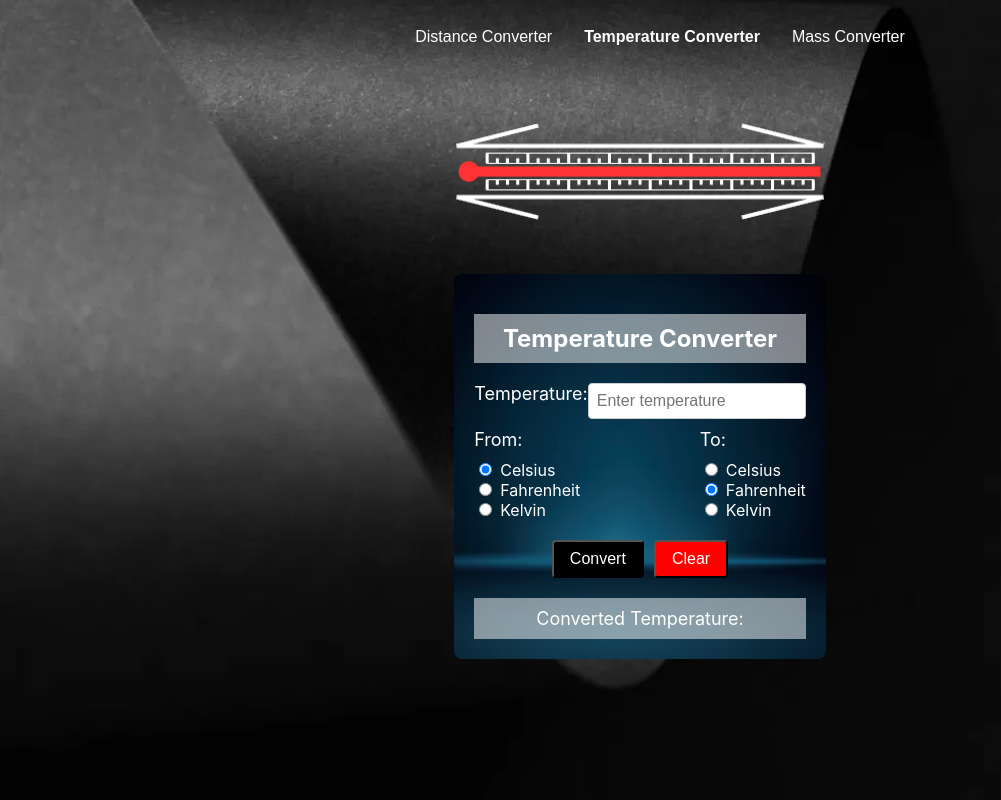
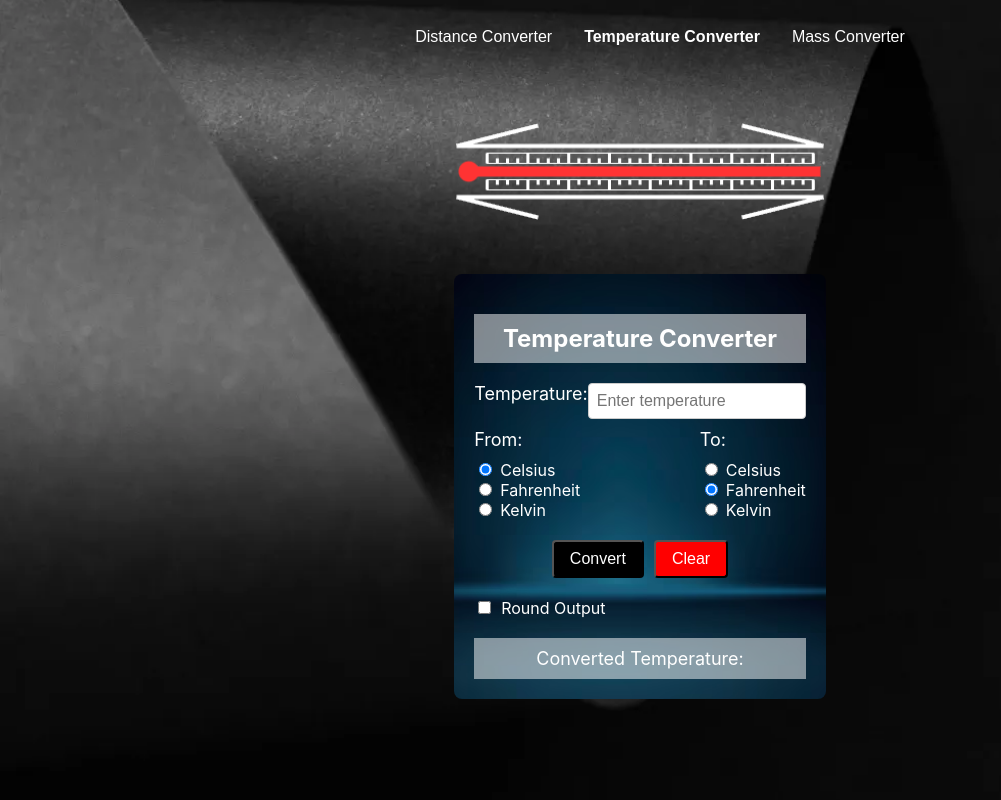
Before and after one commit to nellykawera/Converter-app, a React (Create React App) app: page /temperature in a window 1280 px wide. Both pictures are taken after a click on the button "Temperature Converter". Shown: the whole page, without its empty margins (0-1001 px from the left). Built offline with nearby package versions, Linux system fonts and the light colour scheme.

Commit message:
Added round output functionality to TemperatureConverter component

```diff
--- a/src/App.css
+++ b/src/App.css
@@ -75,7 +75,3 @@ body {
     font-size: 14px;
   }
 }
-.converter-page {
-  margin-top: 50px;
-  text-align: center;
-}
--- a/src/components/MassConverter.js
+++ b/src/components/MassConverter.js
@@ -7,6 +7,7 @@ function MassConverter() {
   const [fromUnit, setFromUnit] = useState('kilogram');
   const [toUnit, setToUnit] = useState('pound');
   const [convertedValue, setConvertedValue] = useState(null);
+  const [roundOutput, setRoundOutput] = useState(false);
 
   const convertMass = () => {
     const inputMass = parseFloat(inputValue);
@@ -27,7 +28,11 @@ function MassConverter() {
       } else {
         convertedMass = inputMass;
       }
-      setConvertedValue(convertedMass.toFixed(2));
+      if (roundOutput) {
+        setConvertedValue(convertedMass.toFixed(2));
+      } else {
+        setConvertedValue(convertedMass.toString());
+      }
     } else {
       setConvertedValue('Invalid input');
     }
@@ -83,6 +88,10 @@ function MassConverter() {
           <button className="convert-button" onClick={convertMass} style={{ fontSize: '16px', backgroundColor: 'black', color: 'white', padding: '8px 16px', borderRadius: '4px', marginRight: '10px' }}>Convert</button>
           <button className="clear-button" onClick={clearInput} style={{ fontSize: '16px', backgroundColor: 'red', color: 'white', padding: '8px 16px', borderRadius: '4px' }}>Clear</button>
         </div>
+        <div style={{ display: 'flex', alignItems: 'center', marginTop: '20px', color: 'white' }}>
+          <input type="checkbox" id="roundOutput" checked={roundOutput} onChange={() => setRoundOutput(!roundOutput)} style={{ marginRight: '10px' }} />
+          <label htmlFor="roundOutput" style={{ fontSize: '16px' }}>Round Output</label>
+        </div>
         <div className="converted-result" style={{ fontSize: '18px', color: 'white', backgroundColor: 'rgba(255, 255, 255, 0.5)', padding: '10px', marginTop: '20px' }}>Converted Mass: {convertedValue}</div>
       </div>
     </div>
--- a/src/components/TemperatureConverter.js
+++ b/src/components/TemperatureConverter.js
@@ -7,6 +7,7 @@ function TemperatureConverter() {
   const [fromUnit, setFromUnit] = useState('celsius');
   const [toUnit, setToUnit] = useState('fahrenheit');
   const [convertedValue, setConvertedValue] = useState(null);
+  const [roundOutput, setRoundOutput] = useState(false);
 
   const convertTemperature = () => {
     const inputTemperature = parseFloat(inputValue);
@@ -27,7 +28,11 @@ function TemperatureConverter() {
       } else {
         convertedTemp = inputTemperature;
       }
-      setConvertedValue(convertedTemp.toFixed(2));
+      if (roundOutput) {
+        setConvertedValue(convertedTemp.toFixed(2));
+      } else {
+        setConvertedValue(convertedTemp.toString());
+      }
     } else {
       setConvertedValue('Invalid input');
     }
@@ -83,6 +88,10 @@ function TemperatureConverter() {
           <button className="convert-button" onClick={convertTemperature} style={{ fontSize: '16px', backgroundColor: 'black', color: 'white', padding: '8px 16px', borderRadius: '4px', marginRight: '10px' }}>Convert</button>
           <button className="clear-button" onClick={clearInput} style={{ fontSize: '16px', backgroundColor: 'red', color: 'white', padding: '8px 16px', borderRadius: '4px' }}>Clear</button>
         </div>
+        <div style={{ display: 'flex', alignItems: 'center', marginTop: '20px', color: 'white' }}>
+          <input type="checkbox" id="roundOutput" checked={roundOutput} onChange={() => setRoundOutput(!roundOutput)} style={{ marginRight: '10px' }} />
+          <label htmlFor="roundOutput" style={{ fontSize: '16px' }}>Round Output</label>
+        </div>
         <div className="converted-result" style={{ fontSize: '18px', color: 'white', backgroundColor: 'rgba(255, 255, 255, 0.5)', padding: '10px', marginTop: '20px' }}>Converted Temperature: {convertedValue}</div>
       </div>
     </div>
```
Also changed, not shown: src/components/DistanceConverter.js (line endings or trailing spaces).
